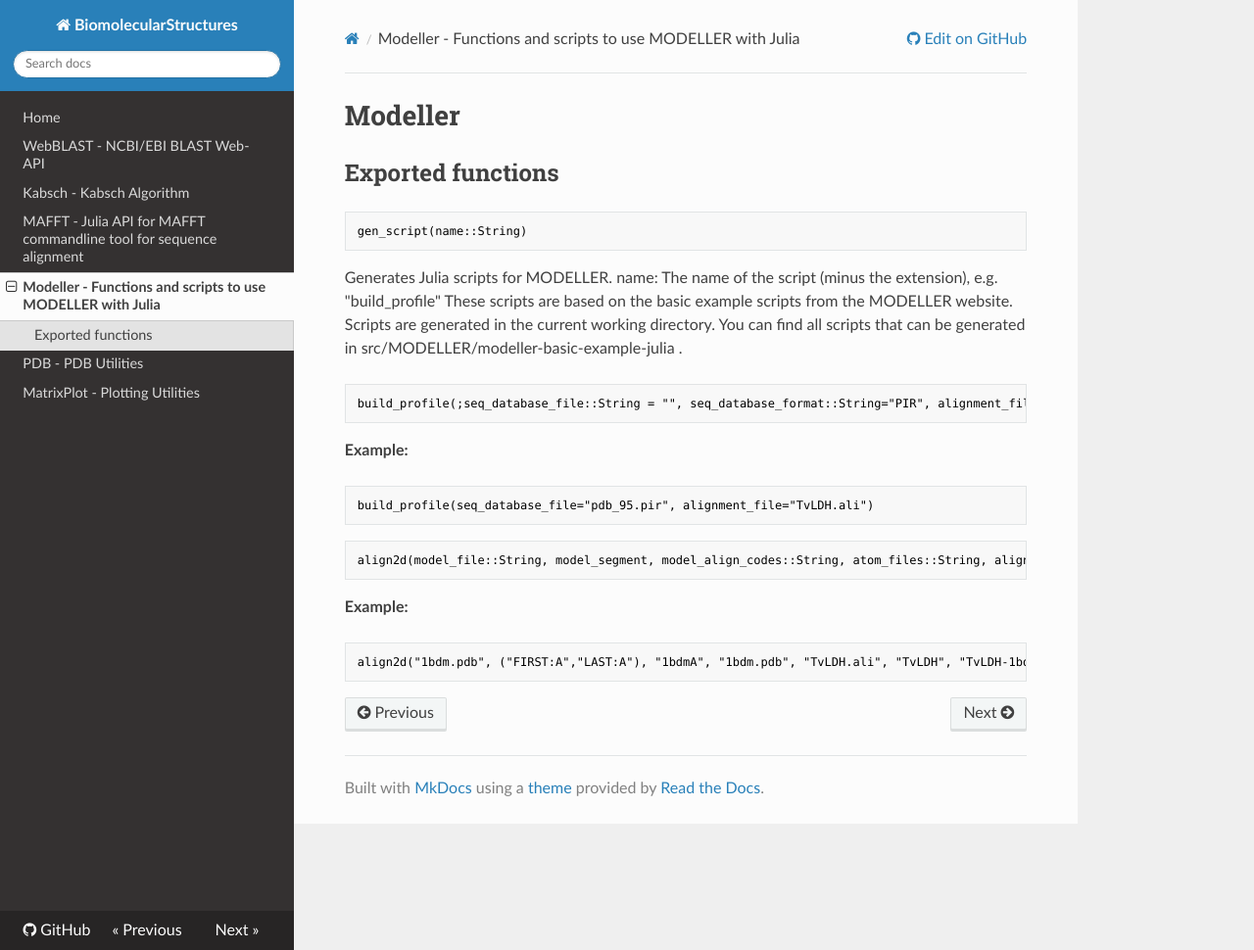
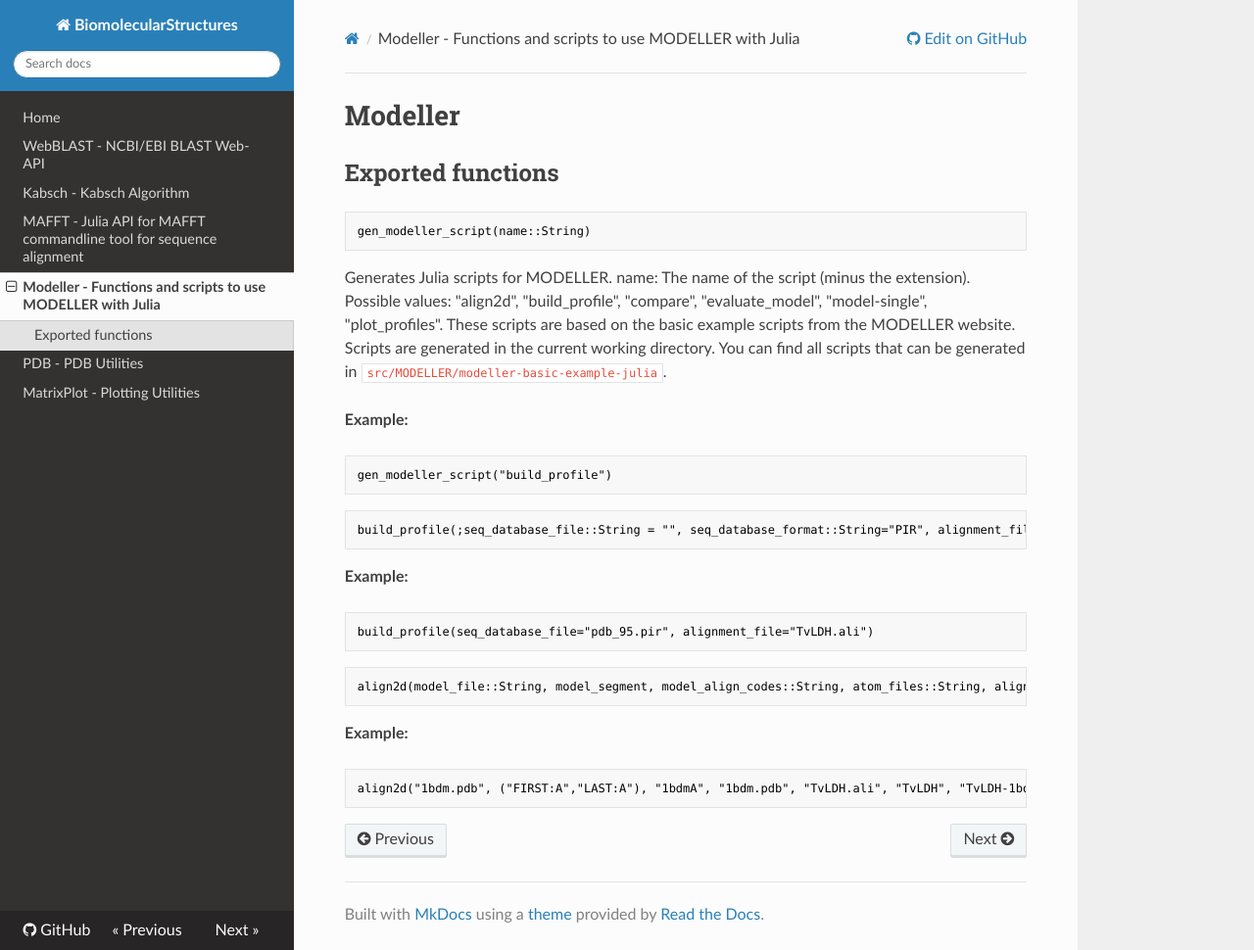
Before and after one commit to hng/BiomolecularStructures.jl, an MkDocs documentation site: the page built from docs/modeller.md, in a window 1280 px wide and 970 px high. Shown: the whole window at 98% size. Built offline with MkDocs 1.6.1, drawn with Linux system fonts in a browser that asks for light colours; nearby versions of some CDN libraries; old or Windows-style settings are respelled for this version of MkDocs.

Commit message:
updated documentation for modeller

````diff
--- a/docs/modeller.md
+++ b/docs/modeller.md
@@ -3,13 +3,19 @@
 ## Exported functions
 
 ```julia
-gen_script(name::String)
+gen_modeller_script(name::String)
 ```
 
 Generates Julia scripts for MODELLER.
-name: The name of the script (minus the extension), e.g. "build_profile"
+name: The name of the script (minus the extension). Possible values: "align2d", "build_profile", "compare", "evaluate_model", "model-single", "plot_profiles".
 These scripts are based on the basic example scripts from the MODELLER website.
-Scripts are generated in the current working directory. You can find all scripts that can be generated in src/MODELLER/modeller-basic-example-julia .
+Scripts are generated in the current working directory. You can find all scripts that can be generated in `src/MODELLER/modeller-basic-example-julia`.
+
+**Example:**
+
+```julia
+gen_modeller_script("build_profile")
+```
 
 ```julia
 build_profile(;seq_database_file::String = "", seq_database_format::String="PIR", alignment_file::String = "", alignment_format::String = "PIR", output_name::String = "build_profile", output_profile_format::String="TEXT", output_alignment_format::String="PIR")
````
